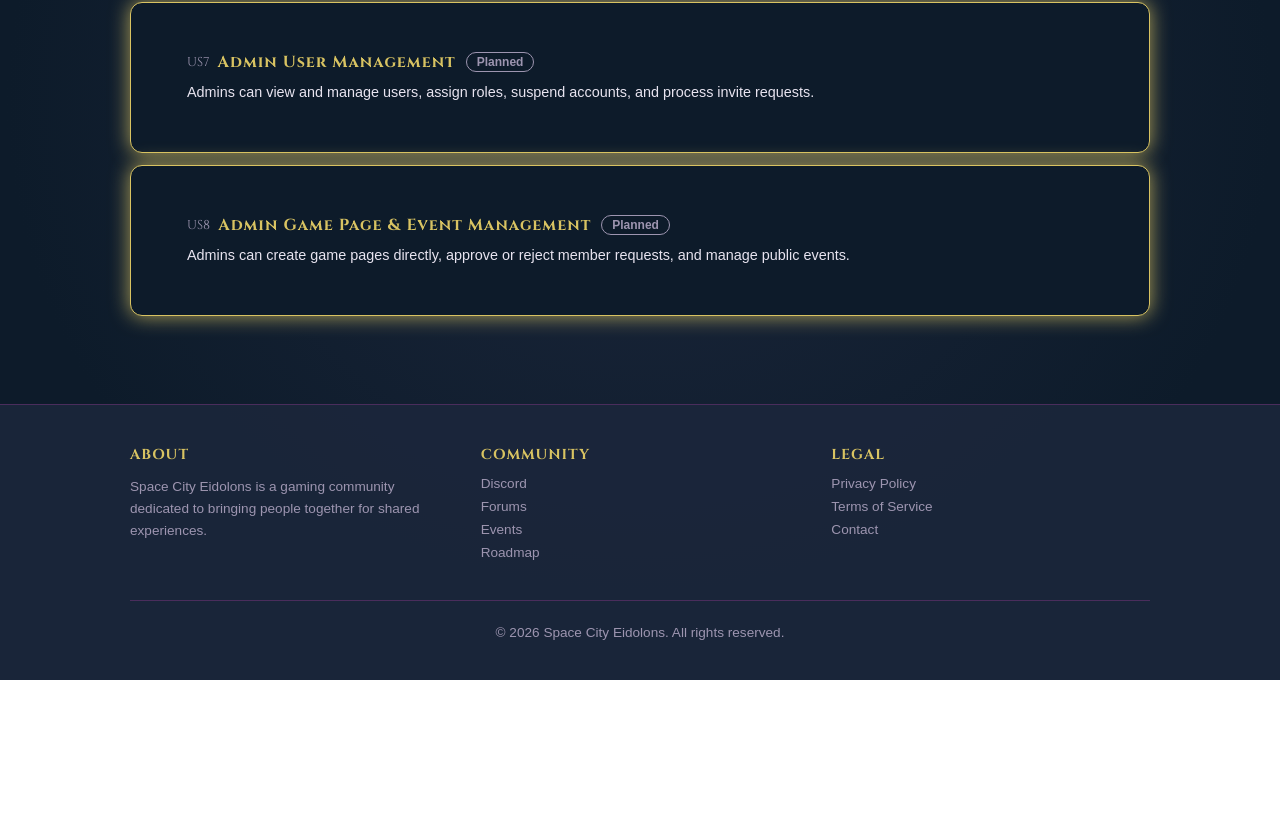
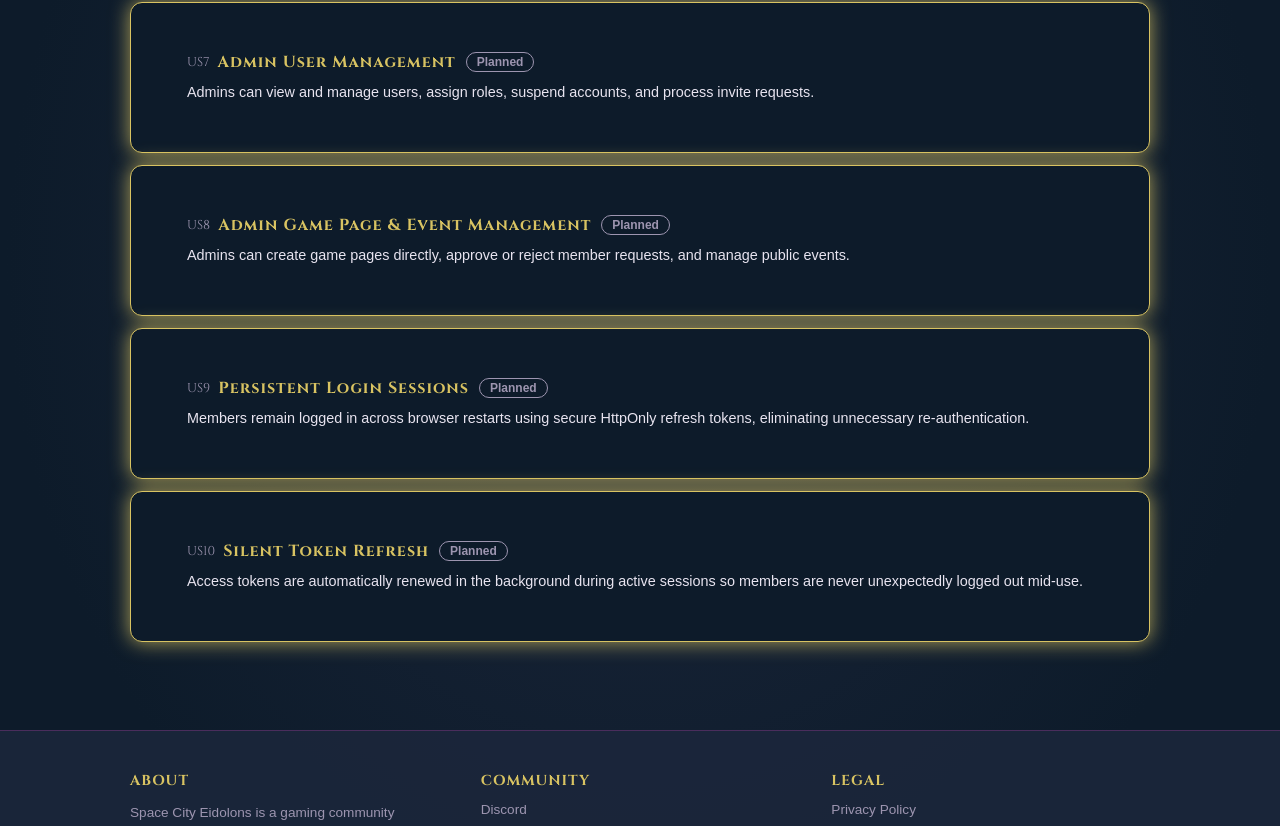
Before and after one commit to Kdhalbert/spacecityeidolons-website, a React (Vite) app: page /roadmap in a window 1280 px wide. Shown: the part 476-1302 px from the top of the page. Before the commit the page ends 1156 px from the top, so only its background shows below. Built offline with nearby package versions, Linux system fonts and the light colour scheme; no server answers.

Commit message:
feat(roadmap): add persistent login and silent token refresh stories

```diff
--- a/src/data/roadmap.ts
+++ b/src/data/roadmap.ts
@@ -98,4 +98,22 @@ export const roadmapStories: RoadmapStory[] = [
     status: 'planned',
     phase: 9,
   },
+  {
+    id: 'US9',
+    title: 'Persistent Login Sessions',
+    description:
+      'Members remain logged in across browser restarts using secure HttpOnly refresh tokens, eliminating unnecessary re-authentication.',
+    priority: 'P3',
+    status: 'planned',
+    phase: 10,
+  },
+  {
+    id: 'US10',
+    title: 'Silent Token Refresh',
+    description:
+      'Access tokens are automatically renewed in the background during active sessions so members are never unexpectedly logged out mid-use.',
+    priority: 'P3',
+    status: 'planned',
+    phase: 11,
+  },
 ];
```
